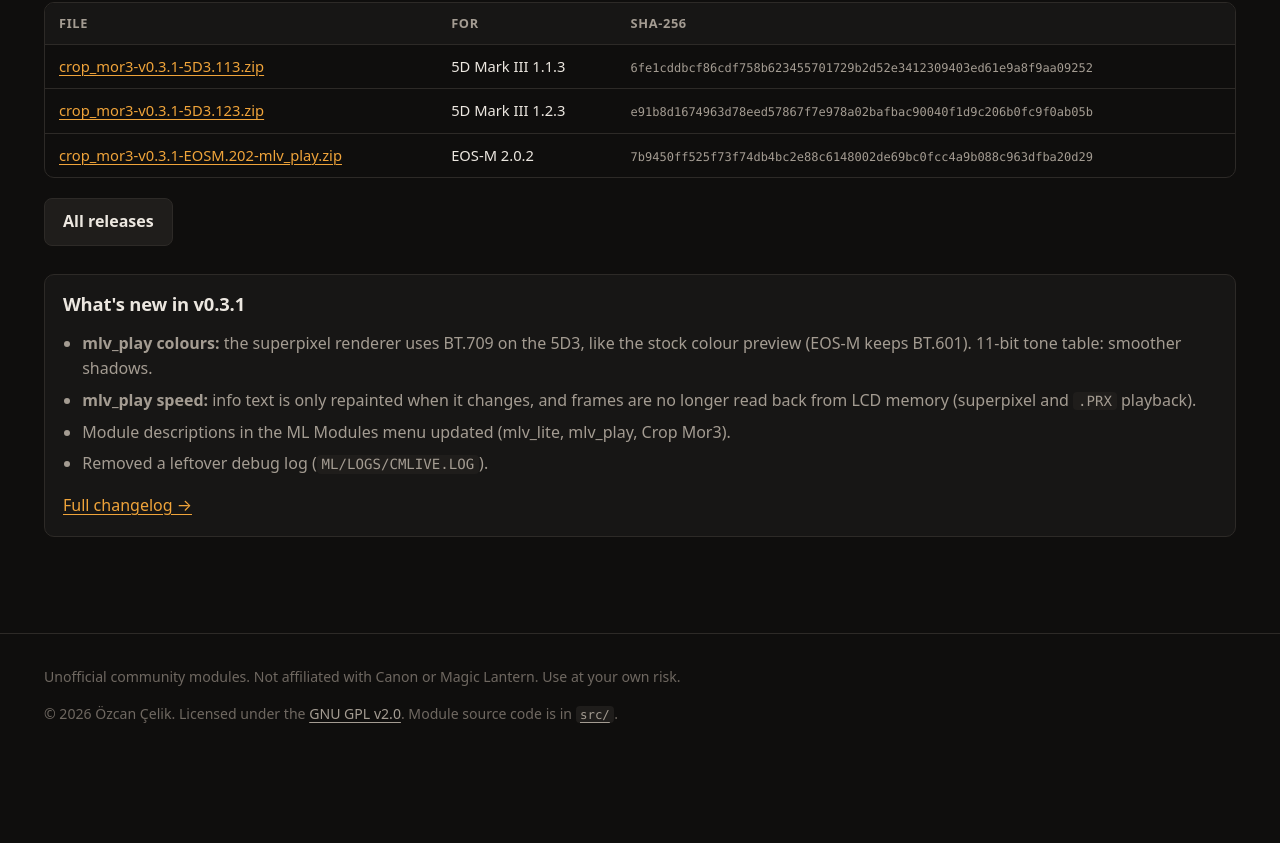
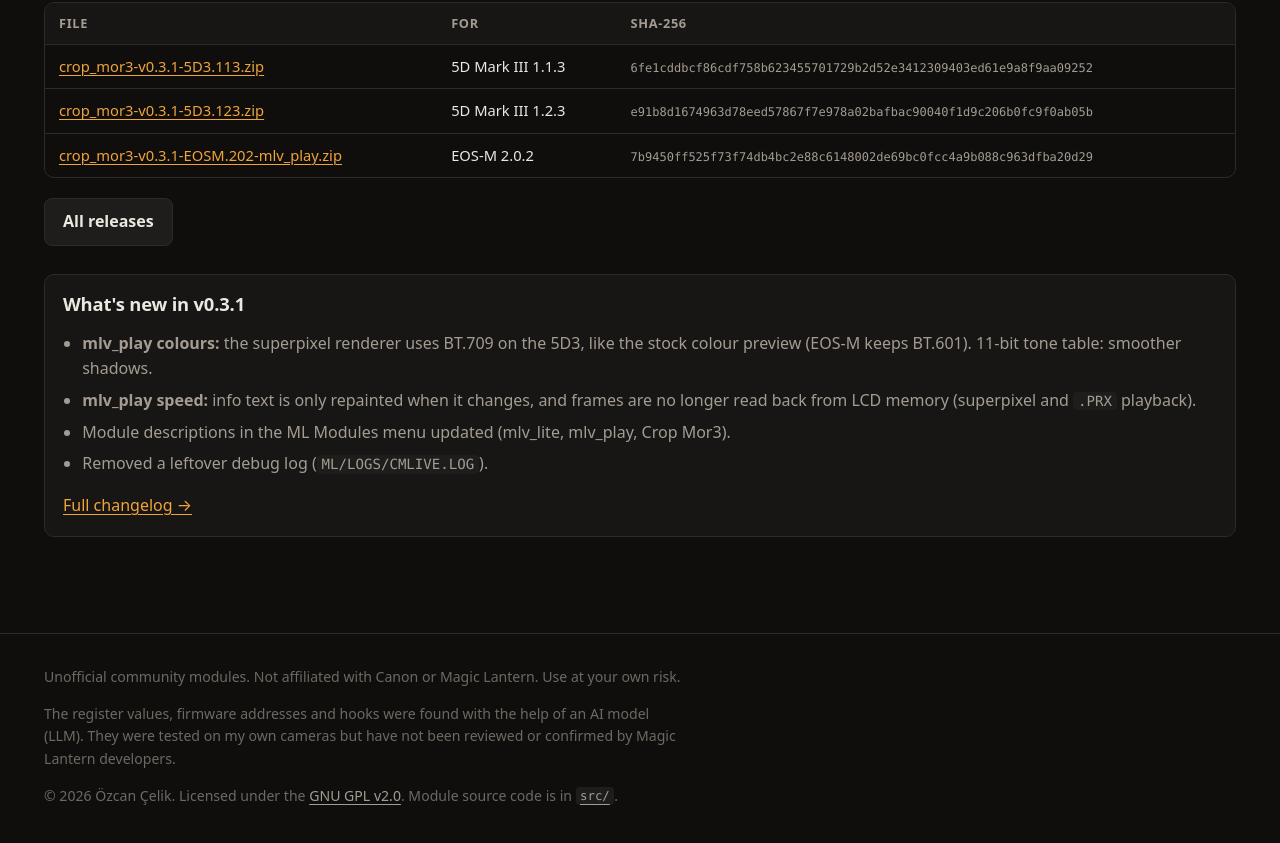
Before and after one commit to ozcancelik/crop_mor3, a plain HTML site: page docs/index.html in a window 1280 px wide. Shown: the part 5855-6698 px from the top of the page. Before the commit the page ends 6643 px from the top, so only its background shows below. Drawn offline with Linux system fonts and the light colour scheme.

Commit message:
docs: add AI-assisted / not independently verified disclaimer

```diff
--- a/docs/index.html
+++ b/docs/index.html
@@ -397,6 +397,7 @@
 <footer class="footer">
   <div class="wrap">
     <p>Unofficial community modules. Not affiliated with Canon or Magic Lantern. Use at your own risk.</p>
+    <p>The register values, firmware addresses and hooks were found with the help of an AI model (LLM). They were tested on my own cameras but have not been reviewed or confirmed by Magic Lantern developers.</p>
     <p>© 2026 Özcan Çelik. Licensed under the <a data-repo="/blob/main/LICENSE" href="#top">GNU GPL v2.0</a>. Module source code is in <a data-repo="/tree/main/src" href="#top"><code>src/</code></a>.</p>
   </div>
 </footer>
```
Also changed, not shown: 1 other file.
